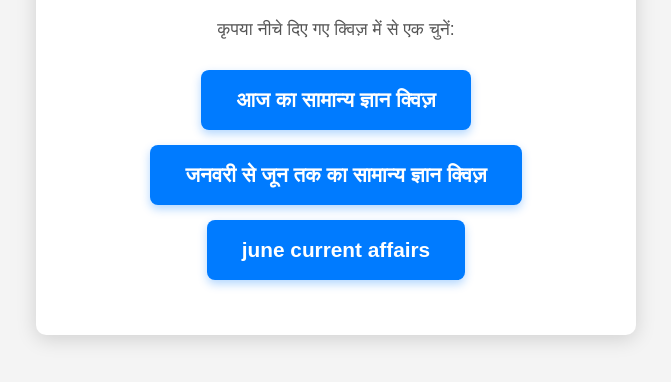
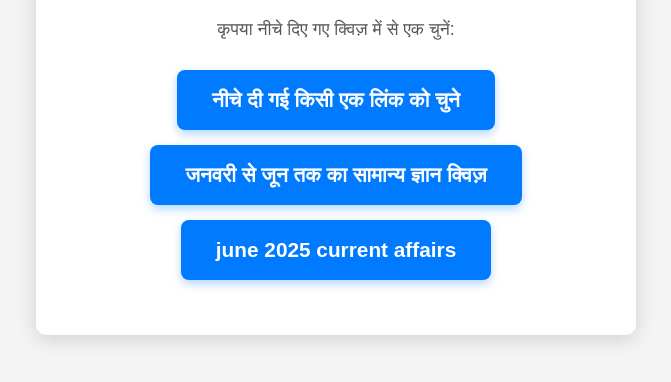
Before and after one commit to ranjeetsirgkgs/ranjeetsirgkgs.github.io, a plain HTML site: page index.html in a window 1280 px wide. Shown: the part 294-676 px from the top of the page, without its empty margins (304-975 px from the left). Drawn offline with Linux system fonts and the light colour scheme.

Commit message:
Update index.html

```diff
--- a/index.html
+++ b/index.html
@@ -64,9 +64,9 @@
         <h1>सामान्य ज्ञान क्विज़</h1>
         <p>कृपया नीचे दिए गए क्विज़ में से एक चुनें:</p>
         <div class="quiz-links">
-            <a href="quiz22.html">आज का सामान्य ज्ञान क्विज़</a>
+            <a href="quiz22.html">नीचे दी गई किसी एक लिंक को चुने</a>
             <a href="part1.html">जनवरी से जून तक का सामान्य ज्ञान क्विज़</a>
-            <a href="quiz22.html">june current affairs</a>
+            <a href="quiz22.html">june 2025 current affairs</a>
         </div>
     </div>
 </body>
```
